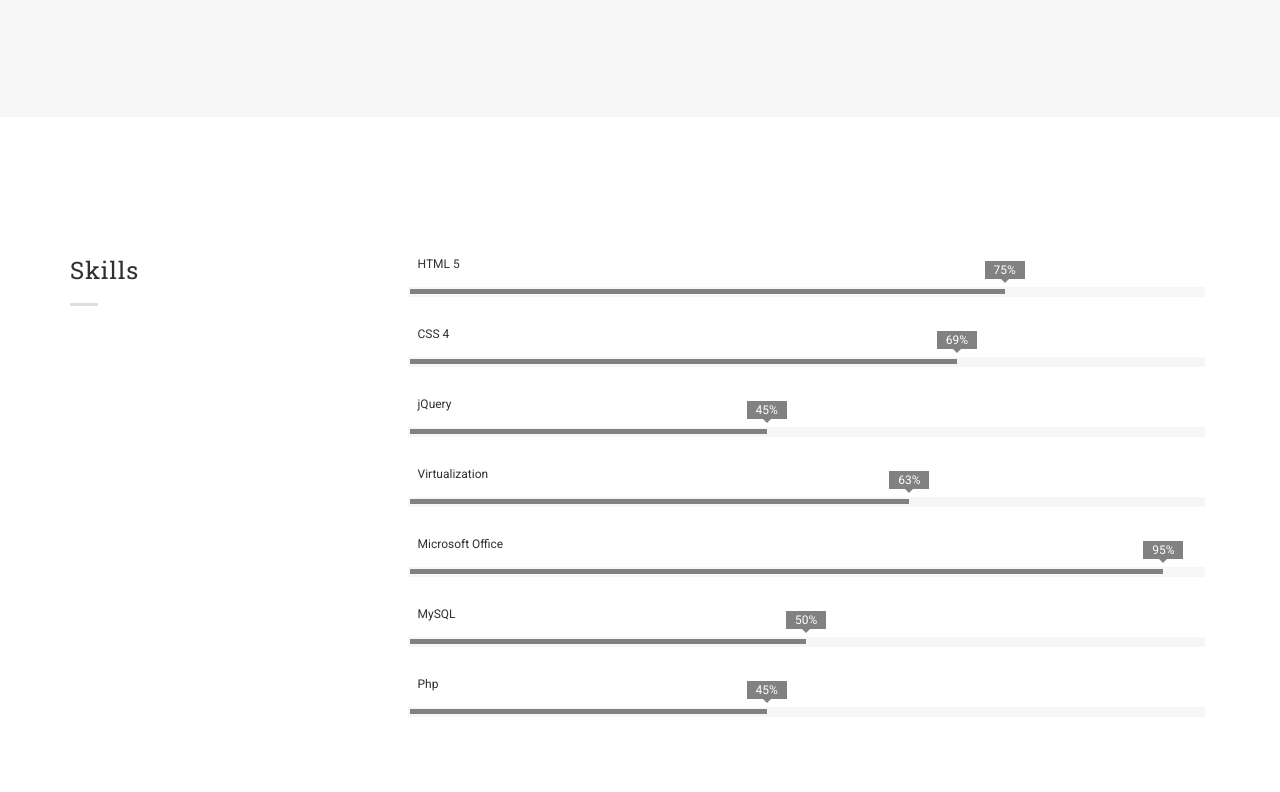
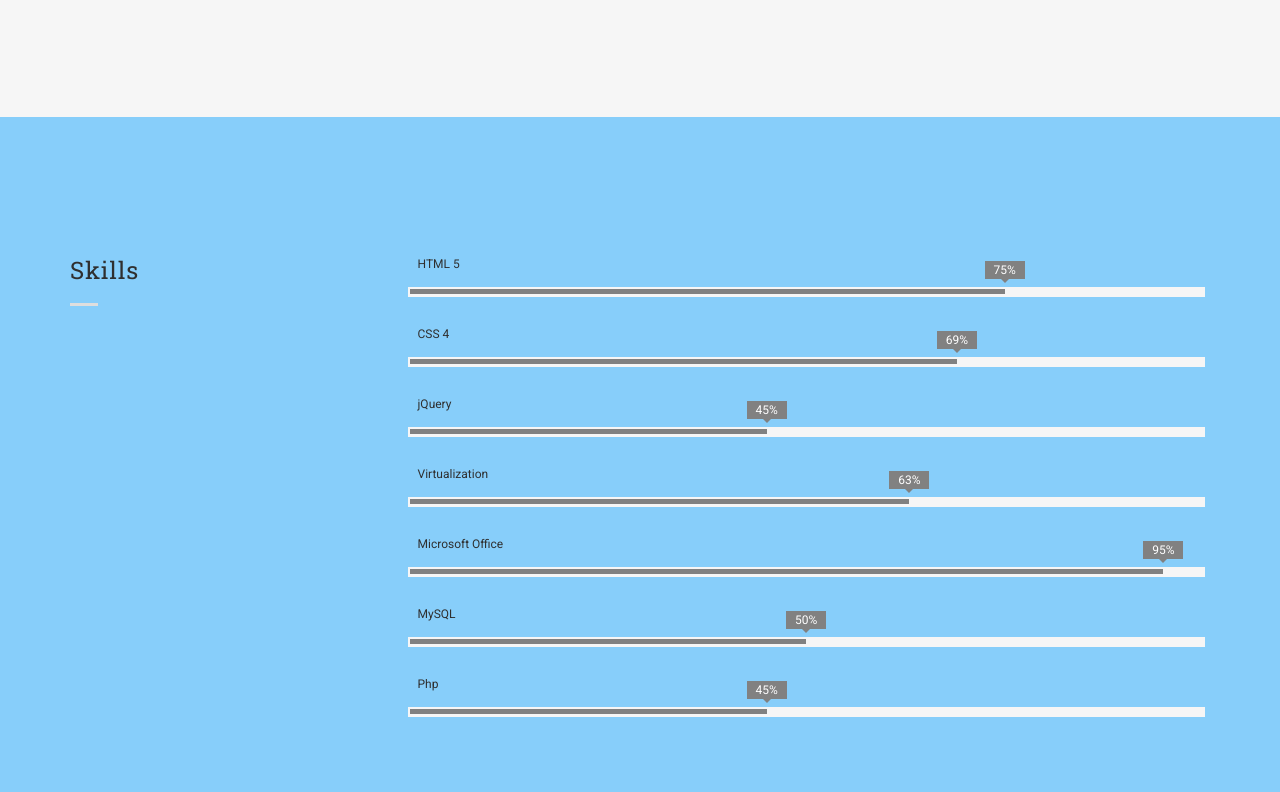
Before and after one commit to ayuasrianitanjung2000/ayuasrianitanjung2000.github.io, a plain HTML site: page index.html in a window 1280 px wide. Shown: the part 1968-2760 px from the top of the page. Drawn offline with Linux system fonts and the light colour scheme.

Commit message:
bim salabim

```diff
--- a/css/style.css
+++ b/css/style.css
@@ -155,7 +155,7 @@ img { max-width: 100%; }
   display: block;
 }
 .white-bg {
-  background: #ffffff;
+  background: #87CEFA;
   padding: 120px 0;
   display: block;
 }
```
